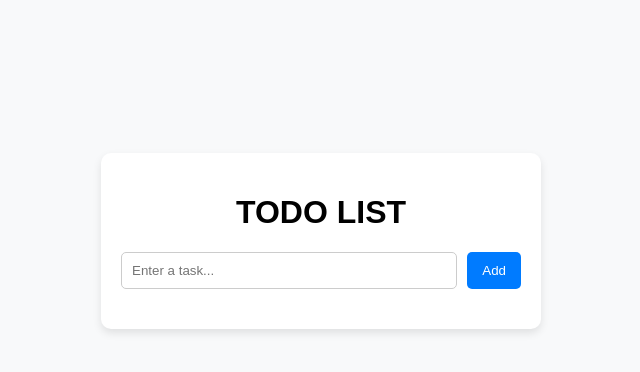
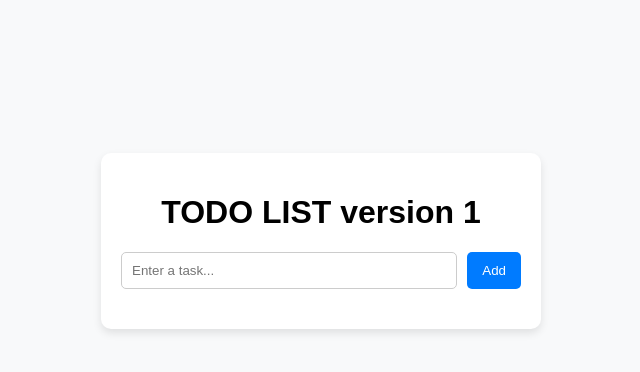
Before and after one commit to zarnithaw/nodejs-todoapp, a Node server app: page / in a window 1280 px wide. Shown: the part 159-531 px from the top of the page, without its empty margins (319-959 px from the left). Run offline with Node 20, Linux system fonts and the light colour scheme.

Commit message:
update index.js

```diff
--- a/views/index.ejs
+++ b/views/index.ejs
@@ -8,7 +8,7 @@
 </head>
 <body>
   <div class="container">
-    <h1>TODO LIST</h1>
+    <h1>TODO LIST version 1</h1>
     <form action="/add" method="POST" class="todo-form">
       <input
         type="text"
```
